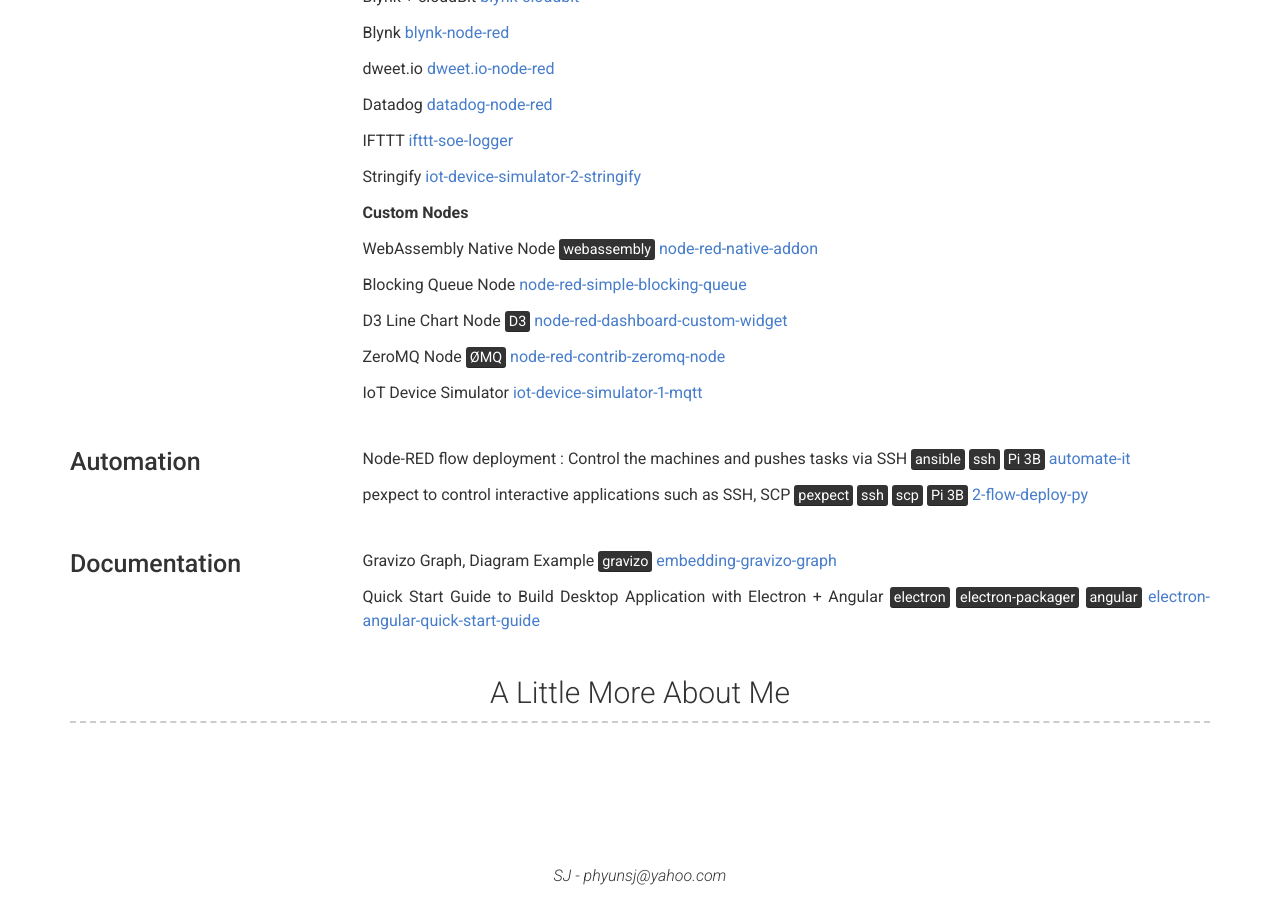
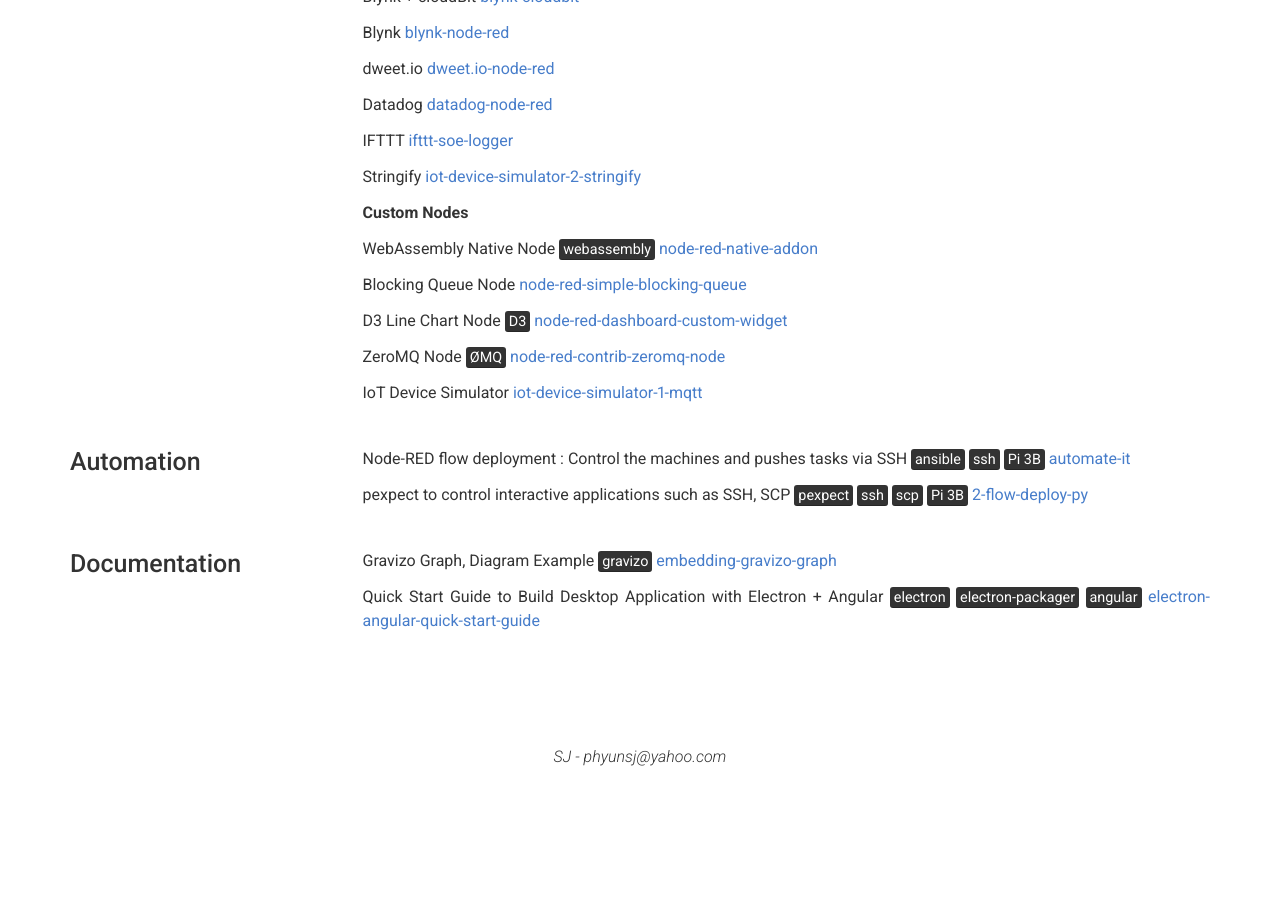
Before and after one commit to phyunsj/phyunsj.github.io, a Jekyll site: the page built from index.md, in a window 1280 px wide and 900 px high, scrolled down 1755 px. Built offline with Jekyll 4.4.1, drawn with Linux system fonts in a browser that asks for light colours; after the commit the page ends 2536 px from its top, so only the background shows below that.

Commit message:
remove more section

```diff
--- a/_layouts/default.html
+++ b/_layouts/default.html
@@ -16,8 +16,6 @@
                 {%- include projects.html -%}
             {%- endif -%}
 
-            {%- include more.html -%}
-
         </div>
     </main>
 
```
